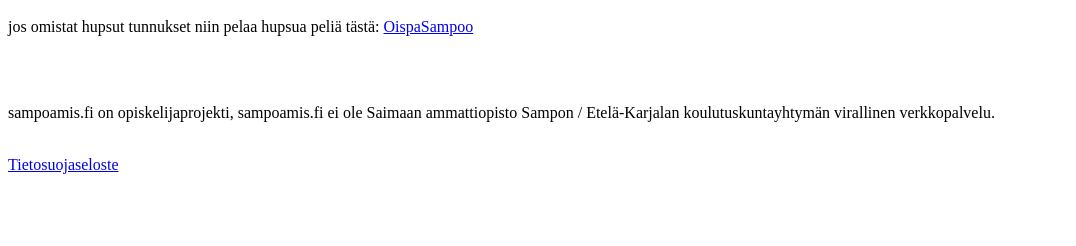
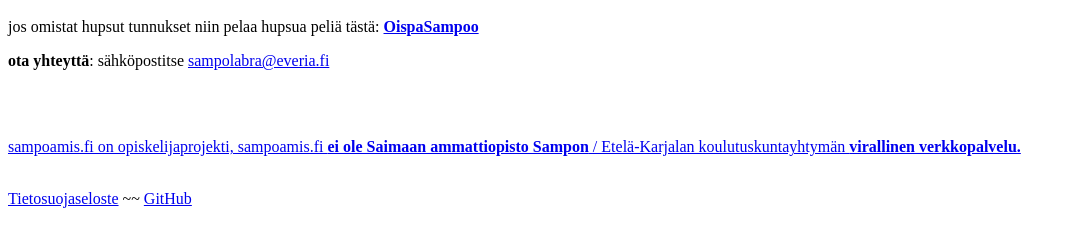
Before and after one commit to sampoamis/www, a plain HTML site: page index.html in a window 1280 px wide. Shown: the part 48-294 px from the top of the page, without its empty margins (0-1076 px from the left). Drawn offline with Linux system fonts and the light colour scheme.

Commit message:
Update index.html

```diff
--- a/index.html
+++ b/index.html
@@ -1,6 +1,7 @@
 <h1>isoi juttui tulos</h1>
-<p>jos omistat hupsut tunnukset niin pelaa hupsua peliä tästä: <a href="https://oispa.sampoamis.fi/auth/oidc/login?provider=auth0">OispaSampoo</a></p>
+<p>jos omistat hupsut tunnukset niin pelaa hupsua peliä tästä: <b><a href="https://oispa.sampoamis.fi/auth/oidc/login?provider=auth0">OispaSampoo</a></b></p>
+<p><b>ota yhteyttä</b>: sähköpostitse <a href="mailto:sampolabra@everia.fi">sampolabra@everia.fi</p>
 <br><br>
-<p>sampoamis.fi on opiskelijaprojekti, sampoamis.fi ei ole Saimaan ammattiopisto Sampon / Etelä-Karjalan koulutuskuntayhtymän virallinen verkkopalvelu.</p>
+<p>sampoamis.fi on opiskelijaprojekti, sampoamis.fi <b>ei ole Saimaan ammattiopisto Sampon</b> / Etelä-Karjalan koulutuskuntayhtymän <b>virallinen verkkopalvelu.</b></p>
 <br>
-<a href="tietosuojaseloste.pdf">Tietosuojaseloste</a>
+<a href="tietosuojaseloste.pdf">Tietosuojaseloste</a> ~~ <a href="https://github.com/sampoamis">GitHub</a>
```
